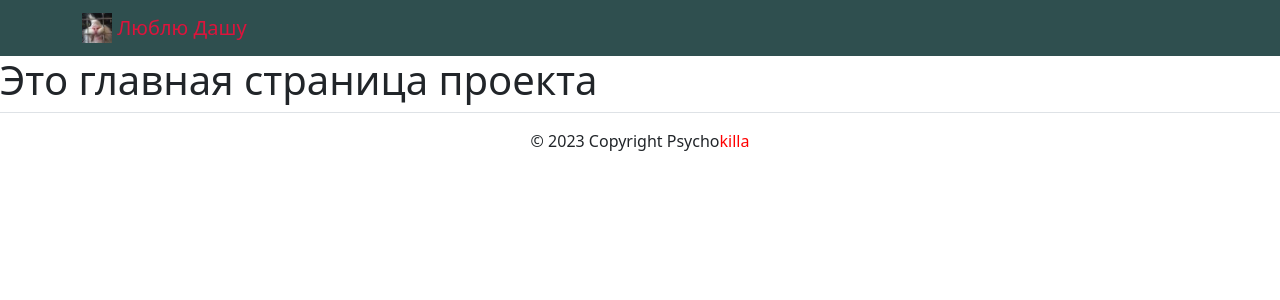
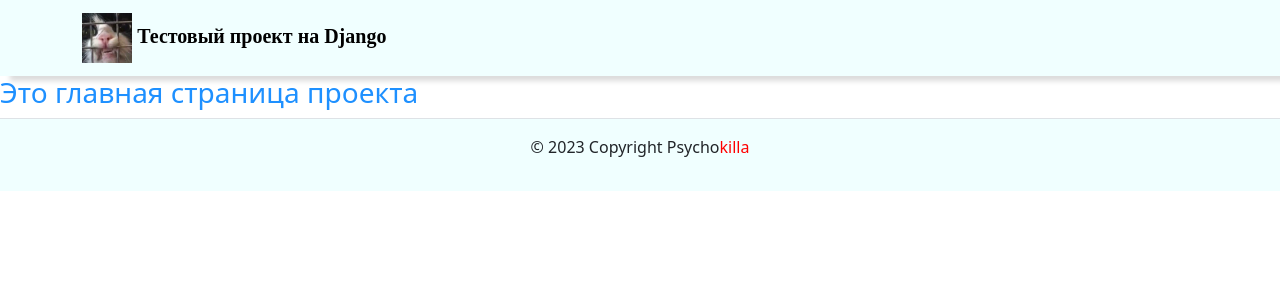
Before and after one commit to CringeExMachina/Soc_proj, a Django app: page / in a window 1280 px wide. Shown: the top 300 px of the page. Run offline with Django 4.2, Linux system fonts and the light colour scheme; data that the repository does not hold is empty; some libraries are stand-ins or nearby versions.

Commit message:
Last fixes and updates

```diff
--- a/Soc_proj/templates/base.html
+++ b/Soc_proj/templates/base.html
@@ -14,12 +14,12 @@
     <header>
         {% include 'includes/header.html'%}
     </header>
-<main>
-    <h1>
+<main style="color:DodgerBlue">
+    <h3>
     {% block content%}
         Наполнение
     {% endblock %}
-    </h1>
+    </h3>
 </main>
 <footer>
         {%include 'includes/footer.html'%}
--- a/Soc_proj/templates/includes/footer.html
+++ b/Soc_proj/templates/includes/footer.html
@@ -1,5 +1,5 @@
 {% comment Подвал тебя скелет поцелов %}{% endcomment %}
-<footer class="border-top text-center py-3">
+<footer class="border-top text-center py-3" style="background-color:Azure;">
       <!-- тег span используется для добавления нужных стилей отдельным участкам текста -->
       <p>© 2023 Copyright </span>Psycho<span style="color:red">killa</p>
-</footer>
+</footer >
--- a/Soc_proj/templates/includes/header.html
+++ b/Soc_proj/templates/includes/header.html
@@ -2,13 +2,13 @@
  <header>
       <!-- Использованы классы бустрапа для создания типовой навигации с логотипом -->
       <!-- В дальнейшем тут будет создано полноценное меню -->
-      <nav class="navbar navbar-light" style="background-color: DarkSlateGray">
+      <nav class="navbar navbar-light" style="background-color:Azure; box-shadow: 10px 5px 5px Gainsboro ;">
         <div class="container">
-          <a class="navbar-brand" href="{% url 'post:General' %}">
+          <a class="navbar-brand" href="{% url 'post:General' %}" style="left">
             {% load static %}
-            <img src={%static 'img/logo.png' %} width="30" height="30" class="d-inline-block align-top" alt="">
+            <img src={%static 'img/logo2.png' %} width="50" height="50" class="d-inline-block align-left" alt="">
             <!-- тег span используется для добавления нужных стилей отдельным участкам текста -->
-            <span style="color:Crimson">Люблю Дашу</a>
+            <span style="color:Black;font-family:serif;font-weight: bold;">Тестовый проект на Django</a>
           </a>
         </div>
       </nav>
--- a/Soc_proj/templates/post/index.html
+++ b/Soc_proj/templates/post/index.html
@@ -6,19 +6,17 @@
 
 
 {%block content%}
-    {{text|safe}}
+    {{text}}
 
     {%for post in posts%}
     <ul>
       <li>
-        Автор:{{ post.author}}
-      </li>
-      <li>
+        Автор:{{ post.author}}<br>
         Дата публикации:{{ post.pub_date|date:"d E Y" }}
       </li>
     </ul>
     <p>{{ post.text }}</p>
-    <a href="{% url 'post:Groups' post.group%}"> все записи группы</a>
+    <a href="{% url 'post:Groups' post.group%}" style="color:Aqua;"> все записи группы</a>
     {% if not forloop.last %}<hr>{% endif %}
     {% endfor %}
 
```
Also changed, not shown: Soc_proj/static/img/logo2.png (renamed from Soc_proj/static/img/logo.png).
